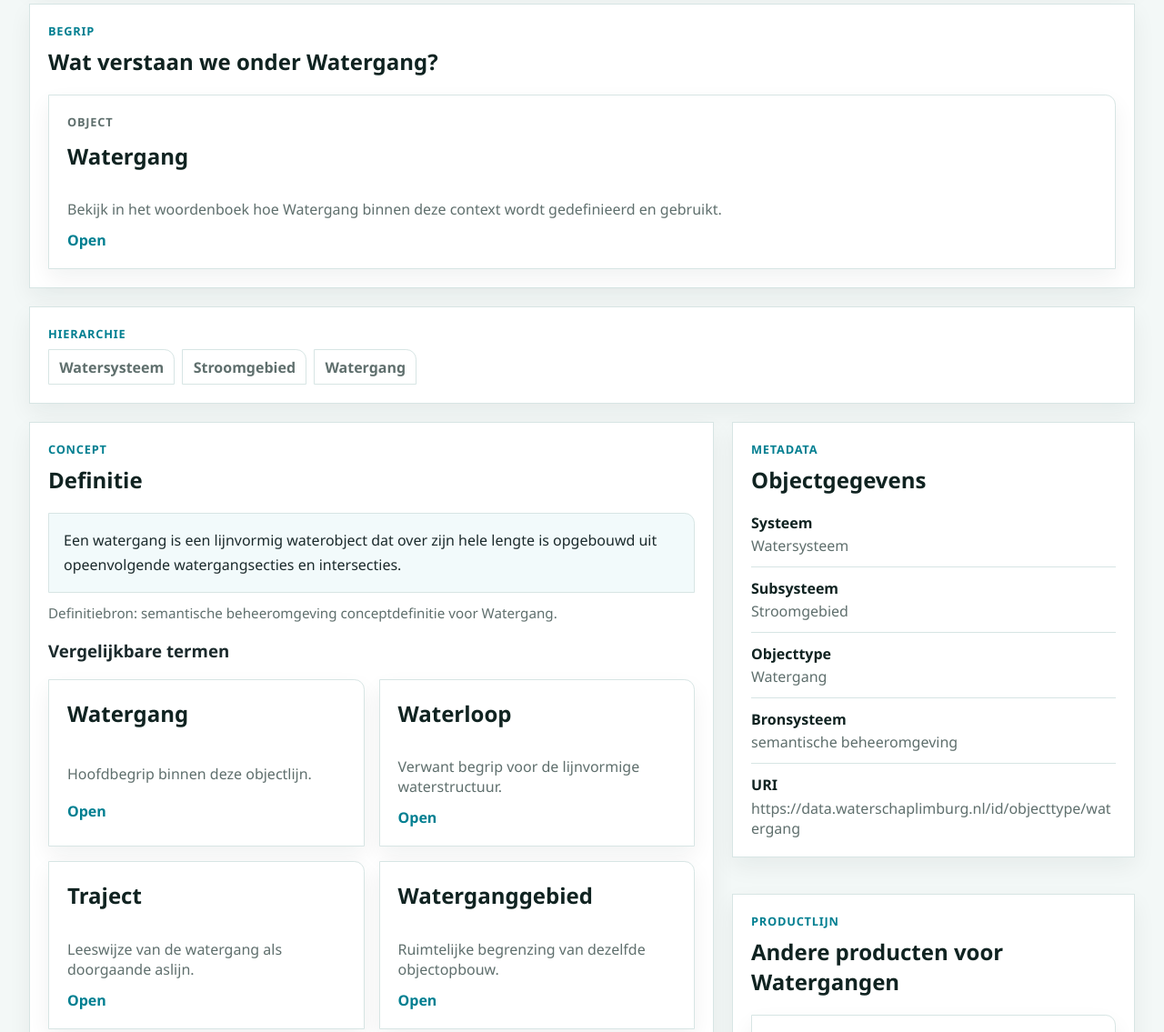
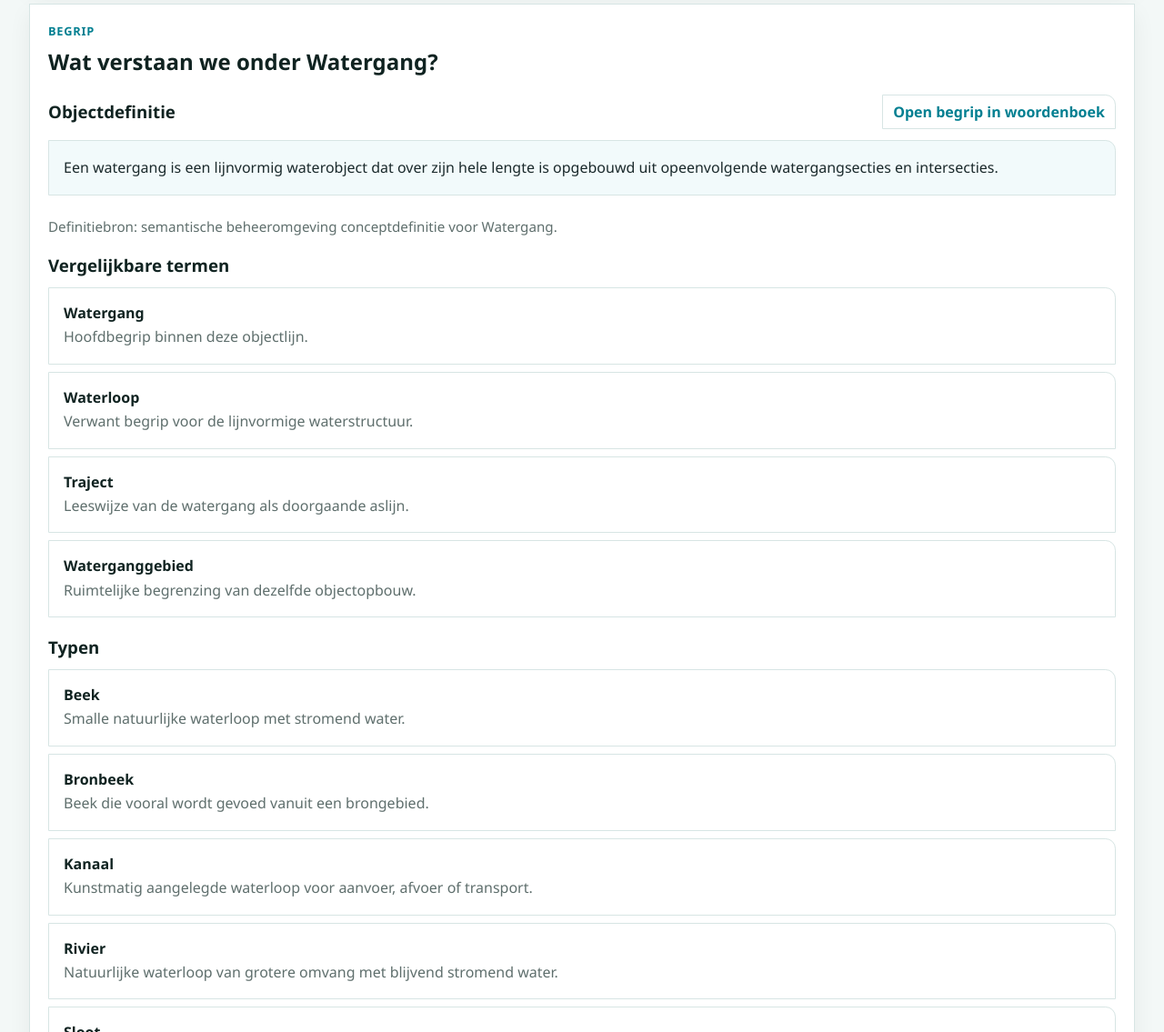
Before and after one commit to florisseijben/asset-waterschaplimburg-review, an Astro site in the folder next/: page /asset-waterschaplimburg-review/next/datastandaard/objectenhandboek/watersysteem/watergangen in a window 1280 px wide. Shown: the part 425-1560 px from the top of the page at 91% size. Built offline with nearby package versions, Linux system fonts and the light colour scheme; Astro itself is replaced by a stand-in of ours.

Commit message:
Herstructureer begripssectie voor Watergang

```diff
--- a/next/src/pages/datastandaard/objectenhandboek/watersysteem/watergangen/index.astro
+++ b/next/src/pages/datastandaard/objectenhandboek/watersysteem/watergangen/index.astro
@@ -3,8 +3,8 @@ import BaseLayout from "../../../../../layouts/BaseLayout.astro";
 import Hero from "../../../../../components/Hero.astro";
 import CardGrid from "../../../../../components/CardGrid.astro";
 import InfoCard from "../../../../../components/InfoCard.astro";
-import ConceptReference from "../../../../../components/ConceptReference.astro";
 import { getCollection } from "astro:content";
+import { withBase } from "../../../../../lib/paths";
 
 const entries = await getCollection("datastandaard-objectenhandboek-objects");
 const expectedSlug = "/datastandaard/objectenhandboek/watersysteem/watergangen";
@@ -33,33 +33,44 @@ if (!entry) {
 >
   <Hero eyebrow="Objectenhandboek" title={entry.data.heroTitle || entry.data.title} summary={entry.data.summary} />
 
-  <ConceptReference concept="Watergang" kind="Object" />
+  <section class="section section-panel">
+    <p class="eyebrow">Begrip</p>
+    <h2>Wat verstaan we onder Watergang?</h2>
 
-  <section class="section section-panel">
-    <p class="eyebrow">Hierarchie</p>
-    <div class="chip-row">
-      {(entry.data.hierarchy || []).map((item) => (
-        <span class="mini-link mini-link--muted">{item}</span>
-      ))}
+    <div class="taxonomy-block">
+      <div class="taxonomy-block__header">
+        <h3>Objectdefinitie</h3>
+        <a class="mini-link" href={withBase("/datastandaard/woordenboek")}>Open begrip in woordenboek</a>
       </div>
-  </section>
-
-  <section class="detail-grid">
-    <article class="detail-stack">
-      <section class="section section-panel">
-        <p class="eyebrow">Concept</p>
-        <h2>Definitie</h2>
       <div class="definition-block">
         <p>{entry.data.definition}</p>
       </div>
       {entry.data.definitionSource && <p class="definition-source">{entry.data.definitionSource}</p>}
+    </div>
 
+    <div class="taxonomy-block">
       <h3>Vergelijkbare termen</h3>
-        <CardGrid>
+      <div class="term-stack">
         {(entry.data.terms || []).map((item) => (
-            <InfoCard title={item.title} text={item.text} href={item.href} />
+          <a class="term-row" href={withBase(item.href || "/datastandaard/woordenboek")}>
+            <strong>{item.title}</strong>
+            <span>{item.text}</span>
+          </a>
         ))}
-        </CardGrid>
+      </div>
+    </div>
+
+    <div class="taxonomy-block">
+      <h3>Typen</h3>
+      <div class="term-stack">
+        {(entry.data.subtypes || []).map((item) => (
+          <a class="term-row" href={withBase(item.href || "/datastandaard/woordenboek")}>
+            <strong>{item.title}</strong>
+            <span>{item.text}</span>
+          </a>
+        ))}
+      </div>
+    </div>
 
     <div class="callout">
       <strong>Context</strong>
@@ -67,16 +78,8 @@ if (!entry) {
     </div>
   </section>
 
-      <section class="section section-panel">
-        <p class="eyebrow">Typen</p>
-        <h2>Watergangtypen</h2>
-        <CardGrid>
-          {(entry.data.subtypes || []).map((item) => (
-            <InfoCard title={item.title} text={item.text} href={item.href} />
-          ))}
-        </CardGrid>
-      </section>
-
+  <section class="detail-grid">
+    <article class="detail-stack">
       <section class="section section-panel">
         <p class="eyebrow">Uitwerking</p>
         <h2>Inhoudelijke opbouw van Watergang</h2>
--- a/next/src/styles/app.css
+++ b/next/src/styles/app.css
@@ -212,6 +212,71 @@ h1 {
   gap: var(--space-2);
 }
 
+.taxonomy-block {
+  display: grid;
+  gap: var(--space-3);
+  margin-top: var(--space-5);
+}
+
+.taxonomy-block:first-of-type {
+  margin-top: 0;
+}
+
+.taxonomy-block__header {
+  display: flex;
+  flex-wrap: wrap;
+  align-items: center;
+  justify-content: space-between;
+  gap: var(--space-3);
+}
+
+.taxonomy-block h3 {
+  margin: 0;
+  color: var(--color-deep);
+}
+
+.term-stack {
+  display: grid;
+  gap: var(--space-2);
+}
+
+.term-row {
+  display: grid;
+  gap: 0.2rem;
+  padding: var(--space-4);
+  border: 1px solid var(--color-line);
+  border-radius: 0 var(--corner-control) 0 0;
+  background: #ffffff;
+  transition:
+    background-color 160ms ease,
+    border-color 160ms ease,
+    box-shadow 160ms ease,
+    transform 160ms ease;
+}
+
+.term-row strong {
+  color: var(--color-deep);
+}
+
+.term-row span {
+  color: var(--color-muted);
+  line-height: 1.6;
+}
+
+.term-row:hover,
+.term-row:focus-visible {
+  background: #f2fafb;
+  border-color: #9fd3dc;
+  box-shadow: 0 14px 30px rgba(16, 35, 33, 0.1);
+  transform: translateY(-2px);
+  text-decoration: none;
+}
+
+.term-row:focus-visible {
+  outline: 2px solid var(--color-brand);
+  outline-offset: 2px;
+}
+
 .definition-block {
   padding: var(--space-4);
   border: 1px solid var(--color-line);
```
Lines whose indentation alone changed are shown as unchanged.
